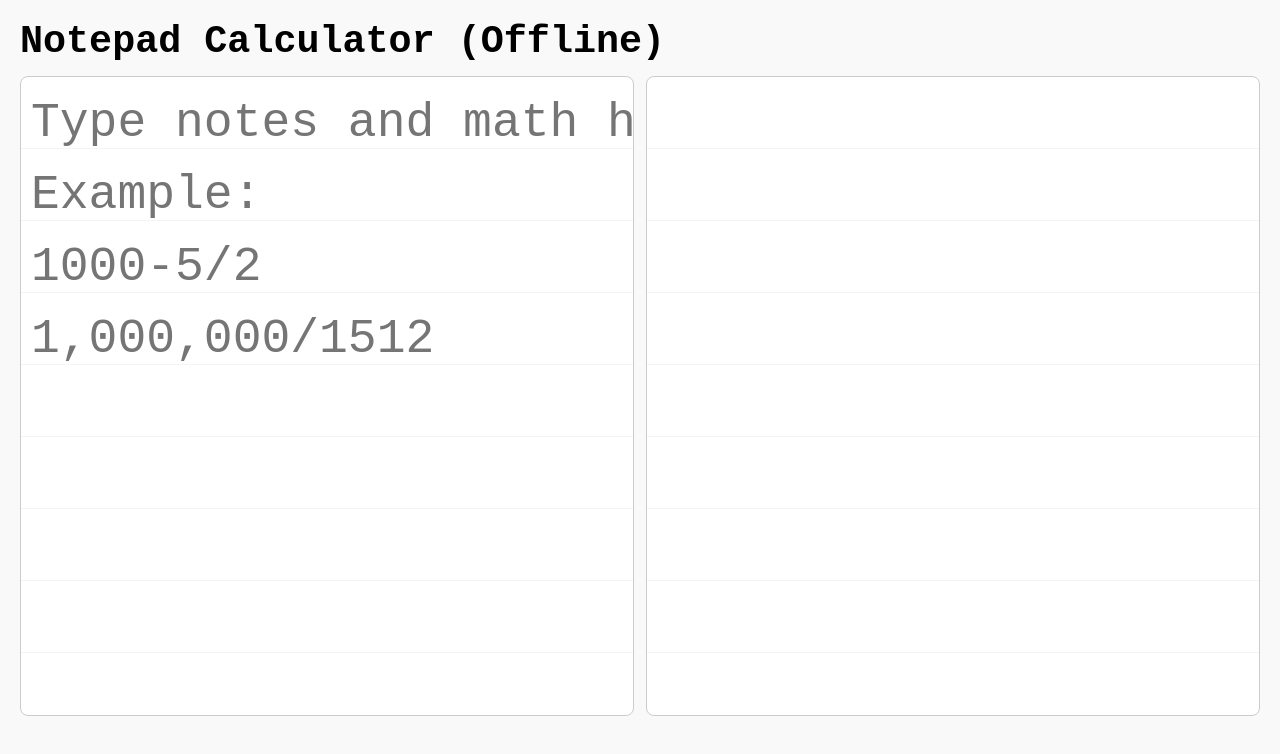
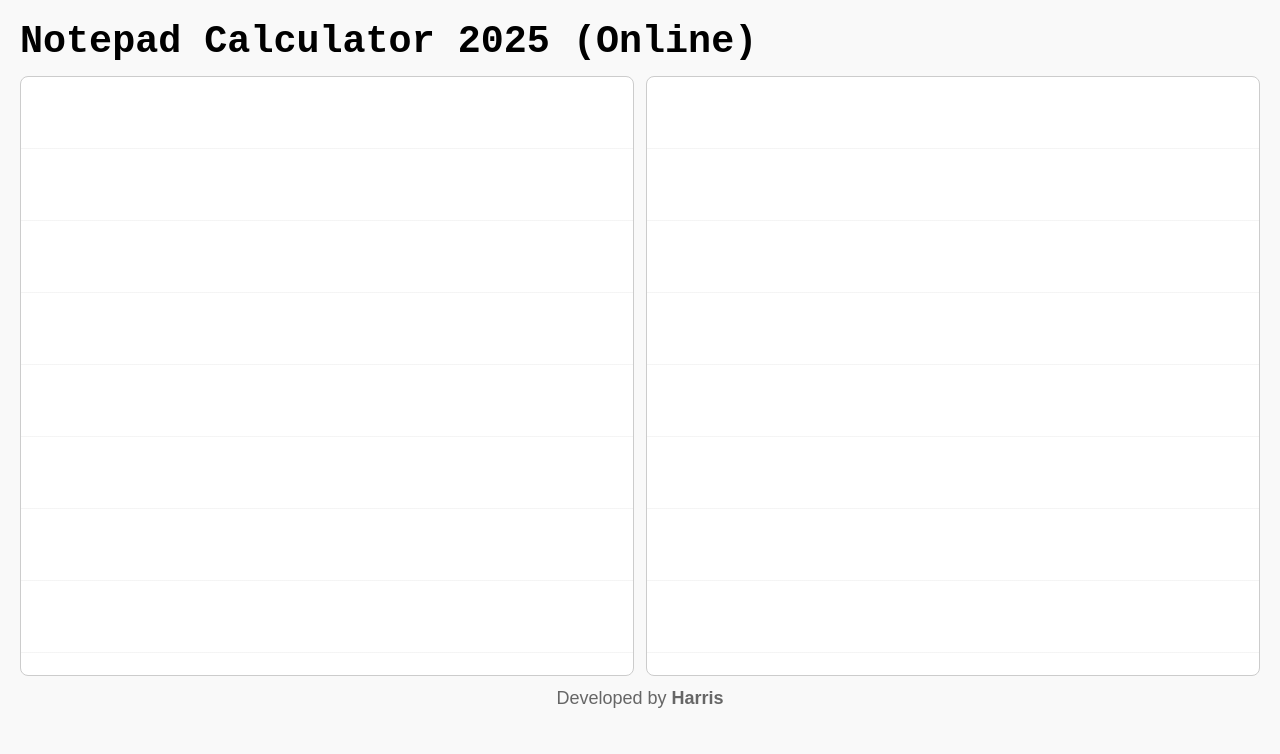
Before and after one commit to idtbosspaper-png/notepad-calculator, a plain HTML site: page index.html in a window 1280 px wide. Drawn offline with Linux system fonts and the light colour scheme.

Commit message:
Add files via upload

```diff
--- a/index.html
+++ b/index.html
@@ -2,7 +2,7 @@
 <html lang="en">
 <head>
   <meta charset="UTF-8" />
-  <title>Notepad Calculator (Offline)</title>
+  <title>Notepad Calculator 2025 (Online)</title>
   <style>
     :root { --lh: 1.5; --fs: 48px; }
     body { font-family: monospace; margin: 20px; background: #f9f9f9; }
@@ -13,7 +13,7 @@
     /* Shared styles for both panels */
     .panel {
       width: 50%;
-      height: 80vh;
+      height: 75vh; /* a bit shorter to leave space for footer */
       font-size: var(--fs);
       line-height: var(--lh);
       padding: 10px;
@@ -39,17 +39,26 @@
     #results {
       color: #333;
     }
+
+    footer {
+      margin-top: 12px;
+      text-align: center;
+      font-size: 18px;
+      color: #666;
+      font-family: Arial, sans-serif;
+    }
   </style>
 </head>
 <body>
-  <h2>Notepad Calculator (Offline)</h2>
+  <h2>Notepad Calculator 2025 (Online)</h2>
   <div id="wrap">
-    <textarea id="input" class="panel" placeholder="Type notes and math here...
-Example:
-1000-5/2
-1,000,000/1512"></textarea>
+    <textarea id="input" class="panel"></textarea>
     <div id="results" class="panel"></div>
   </div>
+
+  <footer>
+    Developed by <strong>Harris</strong>
+  </footer>
 
   <script>
     const input = document.getElementById('input');
```
